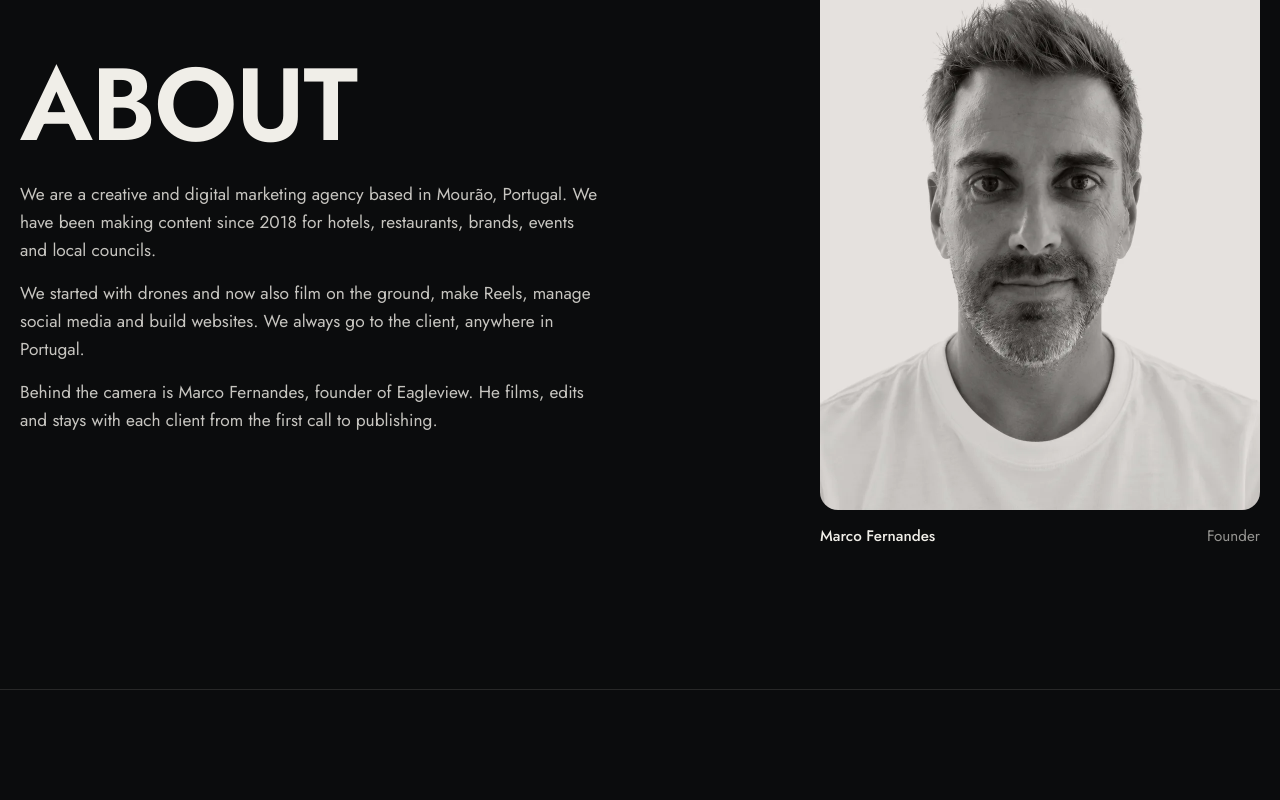
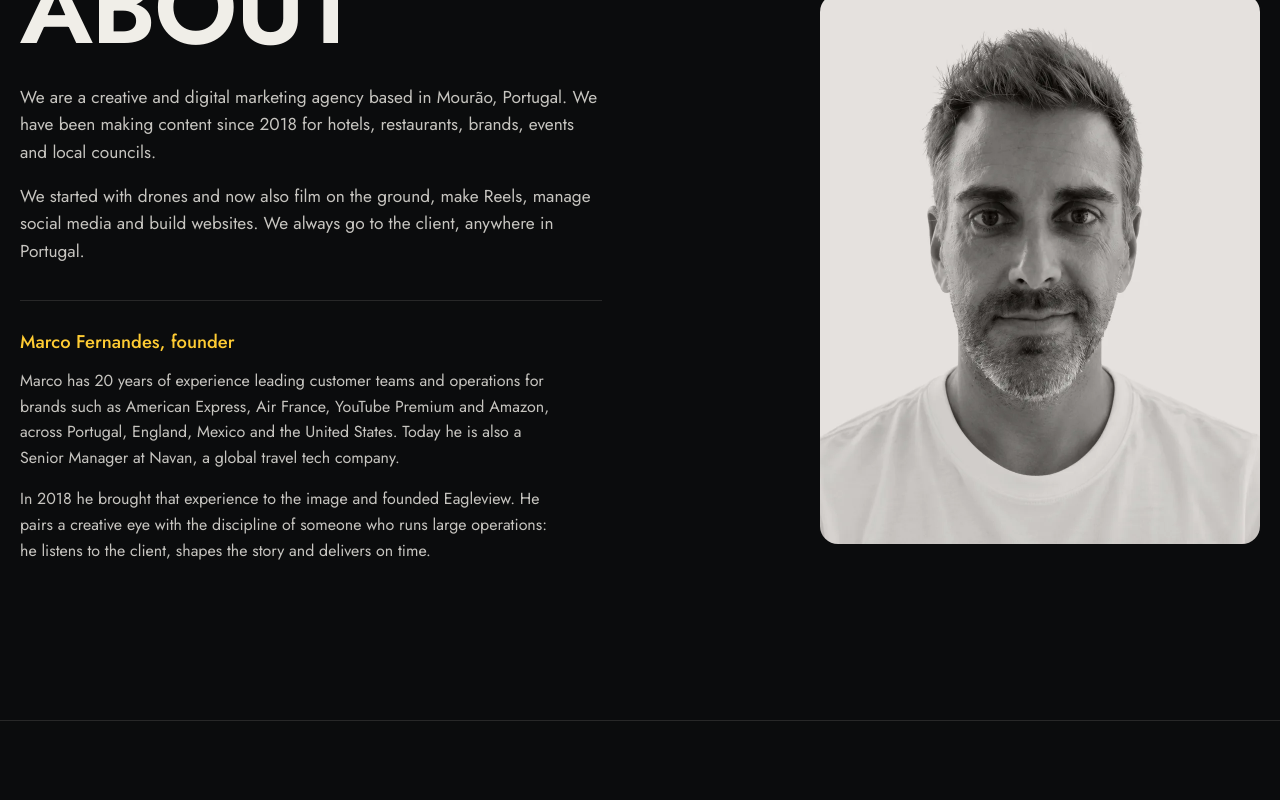
Before and after one commit to eagleviewportugal-pt/eagleviewportugal-pt.github.io, a plain HTML site: page index.html in a window 1280 px wide. Shown: the part 6562-7362 px from the top of the page. Drawn offline with Linux system fonts and the light colour scheme.

Commit message:
Add files via upload

```diff
--- a/index.html
+++ b/index.html
@@ -200,6 +200,7 @@ a{color:inherit}
 .about .ph{border-radius:18px;overflow:hidden;aspect-ratio:4/5}
 .about .ph img{width:100%;height:100%;object-fit:cover}
 .about .me{margin:0;justify-self:end;width:100%;max-width:440px}.about .me img{display:block;width:100%;height:auto;aspect-ratio:4/5;object-fit:cover;border-radius:18px}.about .me figcaption{display:flex;justify-content:space-between;gap:12px;margin-top:14px;font-size:.95rem;color:rgba(240,238,232,.6)}.about .me b{color:var(--fg,#f0eee8);font-weight:500}
+.about .bio{margin-top:34px;padding-top:26px;border-top:1px solid var(--line)}.about .bio h3{font-size:1.15rem;font-weight:500;margin:0 0 12px;color:var(--acc,#ffcc33)}.about .bio p{font-size:1rem}
 .about p{color:rgba(240,238,232,.82);font-size:1.08rem;max-width:56ch;margin:0 0 16px}
 @media (max-width:860px){.about{grid-template-columns:1fr}.about .ph{aspect-ratio:16/10}.about .me{justify-self:start;max-width:360px}}
 
@@ -331,8 +332,8 @@ footer{border-top:1px solid var(--line);padding-top:clamp(50px,7vw,90px);overflo
 
   <section class="sec wrap" id="sobre">
     <div class="about">
-      <div class="rv"><h2 class="h2" data-i="ab.title" style="margin-bottom:30px">Sobre</h2><p data-i="ab.p1"></p><p data-i="ab.p2"></p><p data-i="ab.p3"></p></div>
-      <figure class="me rv"><img src="marco.webp" width="880" height="1100" alt="Marco Fernandes, fundador da Eagleview" loading="lazy"><figcaption><b>Marco Fernandes</b><span data-i="ab.role">Fundador</span></figcaption></figure>
+      <div class="rv"><h2 class="h2" data-i="ab.title" style="margin-bottom:30px">Sobre</h2><p data-i="ab.p1"></p><p data-i="ab.p2"></p><div class="bio"><h3 data-i="ab.bh"></h3><p data-i="ab.b1"></p><p data-i="ab.b2"></p></div></div>
+      <figure class="me rv"><img src="marco.webp" width="880" height="1100" alt="Marco Fernandes, fundador da Eagleview" loading="lazy"></figure>
     </div>
   </section>
 
@@ -403,7 +404,9 @@ pt:{
  "ab.role":"Fundador",
  "ab.p1":"Somos uma agência criativa e de marketing digital, sediada em Mourão. Criamos conteúdo desde 2018 para hotéis, restaurantes, marcas, eventos e câmaras municipais.",
  "ab.p2":"Começámos pelo drone e hoje fazemos também vídeo em terra, Reels, redes sociais e sites. Vamos sempre ao local do cliente, em todo o país.",
- "ab.p3":"Por trás da câmara está o Marco Fernandes, fundador da Eagleview. É ele que filma, edita e acompanha cada cliente, do primeiro contacto à publicação.",
+ "ab.bh":"Marco Fernandes, founder",
+ "ab.b1":"O Marco tem 20 anos de experiência a liderar equipas e operações de cliente para marcas como American Express, Air France, YouTube Premium e Amazon, entre Portugal, Inglaterra, México e Estados Unidos. Hoje é também Senior Manager na Navan, uma tecnológica global de viagens.",
+ "ab.b2":"Em 2018 levou essa experiência para a imagem e criou a Eagleview. Junta o olhar criativo à disciplina de quem gere grandes operações: ouve o cliente, pensa a história e entrega no prazo.",
  "ct.title":"Vamos falar","ct.lead":"Diga-nos o que precisa (vídeo, drone, redes sociais ou um site), para quando e onde. Normalmente respondemos no mesmo dia útil.",
  "ct.copy":"Copiar","ct.copied":"Copiado",
  "f.name":"Nome","f.svc":"Serviço","f.other":"Outro","f.msg":"Mensagem","f.ph":"O que precisa, datas e local.","f.send":"Enviar pedido",
@@ -436,7 +439,9 @@ es:{
  "ab.role":"Fundador",
  "ab.p1":"Somos una agencia creativa y de marketing digital con sede en Mourão, Portugal. Creamos contenido desde 2018 para hoteles, restaurantes, marcas, eventos y ayuntamientos.",
  "ab.p2":"Empezamos con el dron y hoy también hacemos vídeo en tierra, Reels, redes sociales y webs. Siempre vamos al lugar del cliente, en todo Portugal.",
- "ab.p3":"Detrás de la cámara está Marco Fernandes, fundador de Eagleview. Es él quien graba, edita y acompaña a cada cliente, del primer contacto a la publicación.",
+ "ab.bh":"Marco Fernandes, founder",
+ "ab.b1":"Marco tiene 20 años de experiencia liderando equipos y operaciones de cliente para marcas como American Express, Air France, YouTube Premium y Amazon, entre Portugal, Inglaterra, México y Estados Unidos. Hoy es también Senior Manager en Navan, una tecnológica global de viajes.",
+ "ab.b2":"En 2018 llevó esa experiencia a la imagen y creó Eagleview. Une la mirada creativa a la disciplina de quien gestiona grandes operaciones: escucha al cliente, piensa la historia y entrega a tiempo.",
  "ct.title":"Hablemos","ct.lead":"Cuéntenos qué necesita (vídeo, dron, redes sociales o una web), para cuándo y dónde. Normalmente respondemos el mismo día laborable.",
  "ct.copy":"Copiar","ct.copied":"Copiado",
  "f.name":"Nombre","f.svc":"Servicio","f.other":"Otro","f.msg":"Mensaje","f.ph":"Qué necesita, fechas y lugar.","f.send":"Enviar solicitud",
@@ -469,7 +474,9 @@ en:{
  "ab.role":"Founder",
  "ab.p1":"We are a creative and digital marketing agency based in Mourão, Portugal. We have been making content since 2018 for hotels, restaurants, brands, events and local councils.",
  "ab.p2":"We started with drones and now also film on the ground, make Reels, manage social media and build websites. We always go to the client, anywhere in Portugal.",
- "ab.p3":"Behind the camera is Marco Fernandes, founder of Eagleview. He films, edits and stays with each client from the first call to publishing.",
+ "ab.bh":"Marco Fernandes, founder",
+ "ab.b1":"Marco has 20 years of experience leading customer teams and operations for brands such as American Express, Air France, YouTube Premium and Amazon, across Portugal, England, Mexico and the United States. Today he is also a Senior Manager at Navan, a global travel tech company.",
+ "ab.b2":"In 2018 he brought that experience to the image and founded Eagleview. He pairs a creative eye with the discipline of someone who runs large operations: he listens to the client, shapes the story and delivers on time.",
  "ct.title":"Let's talk","ct.lead":"Tell us what you need (video, drone, social media or a website), when and where. We usually reply the same working day.",
  "ct.copy":"Copy","ct.copied":"Copied",
  "f.name":"Name","f.svc":"Service","f.other":"Other","f.msg":"Message","f.ph":"What you need, dates and location.","f.send":"Send request",
```
